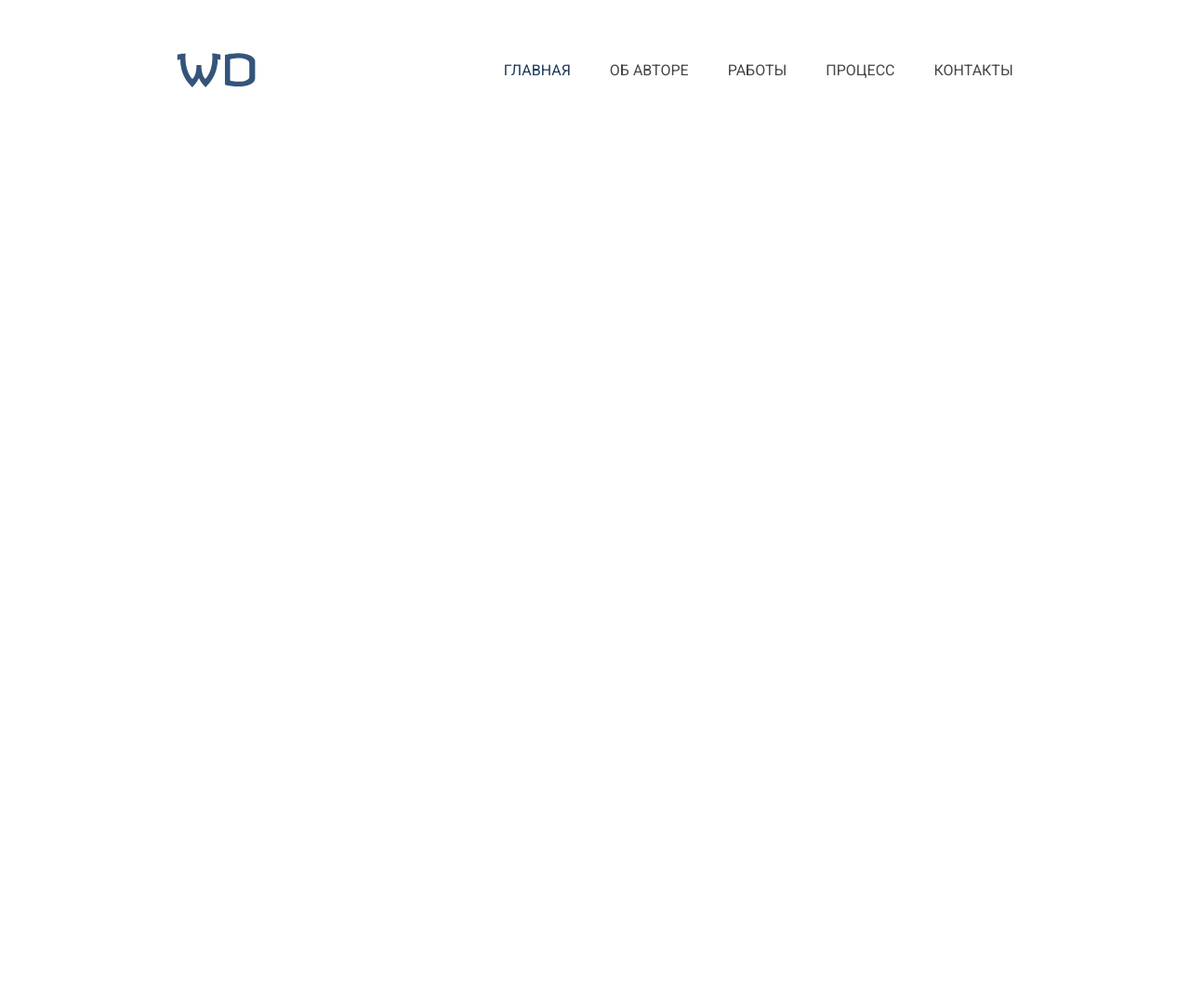
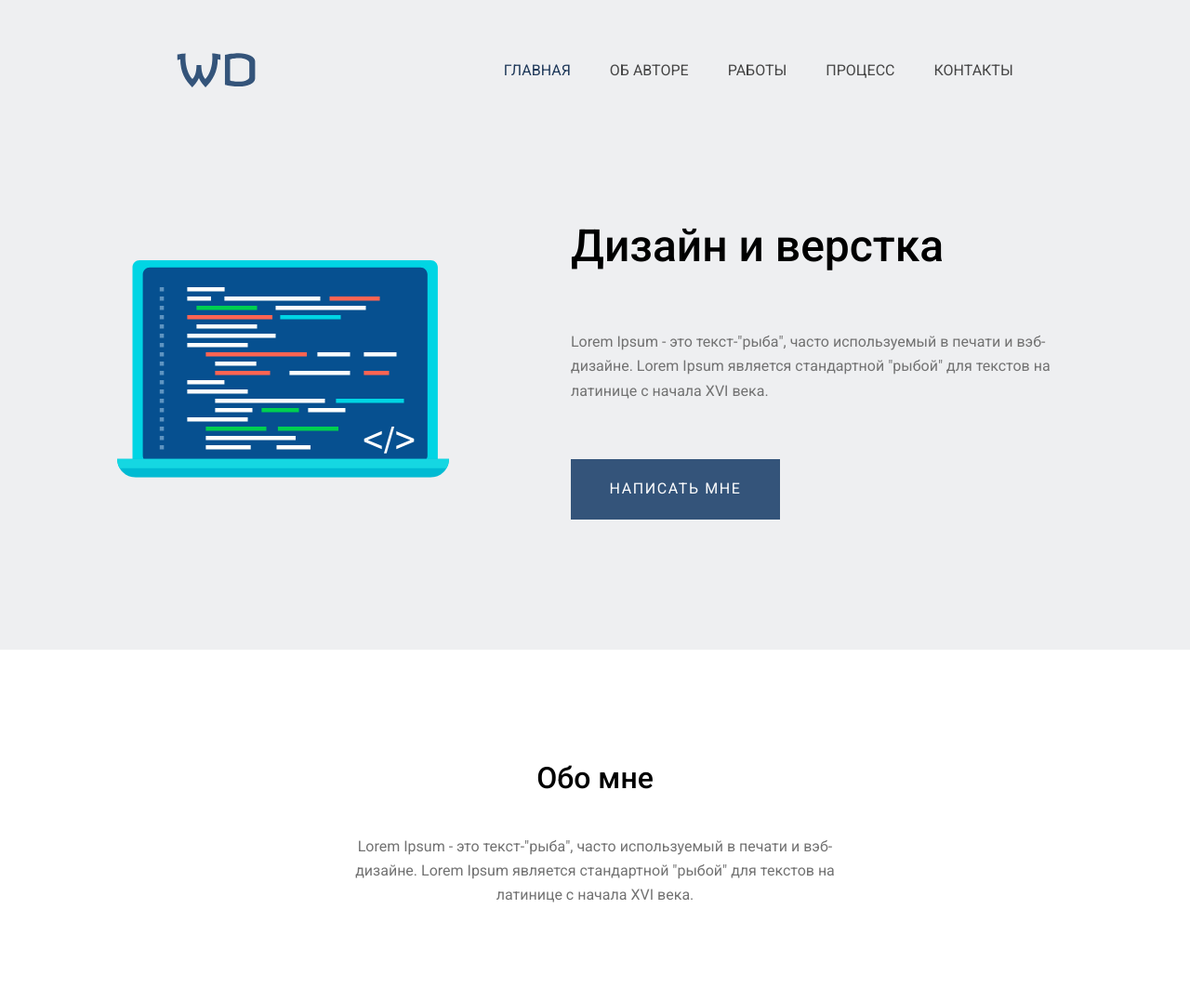
Before and after one commit to kiraslutsevich/business-card, a plain HTML site: page index.html in a window 1280 px wide. Shown: the whole page at 93% size. Before the commit the page ends 800 px from the top, so only its background shows below. Drawn offline with Linux system fonts and the light colour scheme.

Commit message:
add main & about me

```diff
--- a/index.html
+++ b/index.html
@@ -26,10 +26,26 @@
 			</div>
 		</header>
 		<main class="main">
+			<div class="main__content">
+				<div class="main__screen-image">
+					<img src="./img/Frame.svg" alt="frame">
+				</div>
+				<div class="main__text-block">
+					<h1>Дизайн и верстка</h1>
+					<p>Lorem Ipsum - это текст-"рыба", часто используемый в печати и вэб-дизайне. Lorem Ipsum является
+						стандартной "рыбой" для текстов на латинице с начала XVI века.</p>
+					<button class="btn">НАПИСАТЬ МНЕ</button>
+				</div>
+			</div>
 
+		</main>
+		<section class="about-me">
+			<div class="about-me__text-block text-block">
+				<h2 class="text-block__head ">Обо мне</h2>
+				<p>Lorem Ipsum - это текст-"рыба", часто используемый в печати и вэб-дизайне. Lorem Ipsum является
+					стандартной "рыбой" для текстов на латинице с начала XVI века.</p>
 			</div>
-	</main>
-	<section class="about-me"></section>
+		</section>
 		<section class="proects"></section>
 		<section class="skills"></section>
 		<section class="how-i-work"></section>
--- /dev/null
+++ b/scss/_about-me.scss
@@ -0,0 +1,13 @@
+.about-me{
+	width: 100%;
+	display: flex;
+	justify-content: center;
+	padding: 119px 0 100px 0;
+	.text-block__head{
+		margin-bottom: 42px;
+	}
+
+	@media (max-width: 1279px) {
+		padding: 91px 0 82px 0;
+	}
+}
--- /dev/null
+++ b/scss/_btn.scss
@@ -0,0 +1,14 @@
+.btn{
+	width: 225px;
+	height: 65px;
+	background-color: $blue;
+	color: $white;
+	line-height: 26px;
+	letter-spacing: 0.1em;
+	font-size: 16px;
+	&:hover{
+		background-color: $darkblue;
+		font-weight: 500;
+		transition: 1s;
+	}
+}
--- a/scss/_fonts.scss
+++ b/scss/_fonts.scss
@@ -13,7 +13,7 @@ h3 {
 }
 h1 {
   font-size: 48px;
-  line-height: 79px;
+  line-height: 60px;
 }
 h2 {
   font-size: 32px;
--- a/scss/_header.scss
+++ b/scss/_header.scss
@@ -1,11 +1,14 @@
 .header{
-position: fixed;
-background: none;
+background: $silver;
 width: 100%;
-	.header__content{
+	&__content{
 		display: flex;
     justify-content: space-around;
     margin: 57px;
+	 @media (max-width: 1279px){
+		justify-content: flex-start;
+		margin: 22px;
+	}
     .header__logo{
       background: none;
     }
@@ -15,7 +18,10 @@ width: 100%;
   display: flex;
   align-items: center;
   gap: 42px;
-  .header-menu__elem{
+  @media (max-width: 1279px){
+	  display: none;
+  }
+  &__elem{
     color: $black;
     text-transform: uppercase;
     &:first-child{
@@ -32,12 +38,3 @@ width: 100%;
     }
   }
 }
-
-//______________breakpoints
-
-@media (max-width: 1279px) {
-  .header-menu{
-    display: none;
-  }
-
-}
--- /dev/null
+++ b/scss/_main.scss
@@ -0,0 +1,30 @@
+.main{
+	background-color: $silver;
+	padding: 83px 0 140px 0;
+	@media (max-width: 1279px) {
+		padding: 45px 0 95px;
+	}
+	&__content{
+		display: flex;
+		justify-content: center;
+		align-items: center;
+		gap: 131px;
+		@media (max-width: 1279px) {
+			flex-direction: column;
+			gap: 50px;
+		}
+		.main__text-block{
+			width: 540px;
+			display: flex;
+			flex-direction: column;
+			gap: 60px;
+			align-items: flex-start;
+			@media (max-width: 1279px) {
+				width: 322px;
+				text-align: center;
+				align-items: center;
+				gap: 44px;
+		}
+		}
+	}
+}
--- /dev/null
+++ b/scss/_text-block.scss
@@ -0,0 +1,13 @@
+.text-block{
+	width: 540px;
+	text-align: center;
+	@media (max-width: 1279px) {
+		width: 322px;
+	}
+	&__head{
+		margin-bottom: 50px;
+		@media (max-width: 1279px) {
+			margin-bottom: 34px;
+		}
+	}
+}
--- a/scss/style.scss
+++ b/scss/style.scss
@@ -1,7 +1,8 @@
 @import "nullstyle";
 @import "colors";
 @import "fonts";
-
+@import "btn";
+@import "text-block";
 
 .wrapper {
 	display: flex;
@@ -12,3 +13,5 @@
 }
 
 @import "header";
+@import "main";
+@import "about-me";
```
Also changed, not shown: css/style.css. Lines whose indentation alone changed are shown as unchanged.
